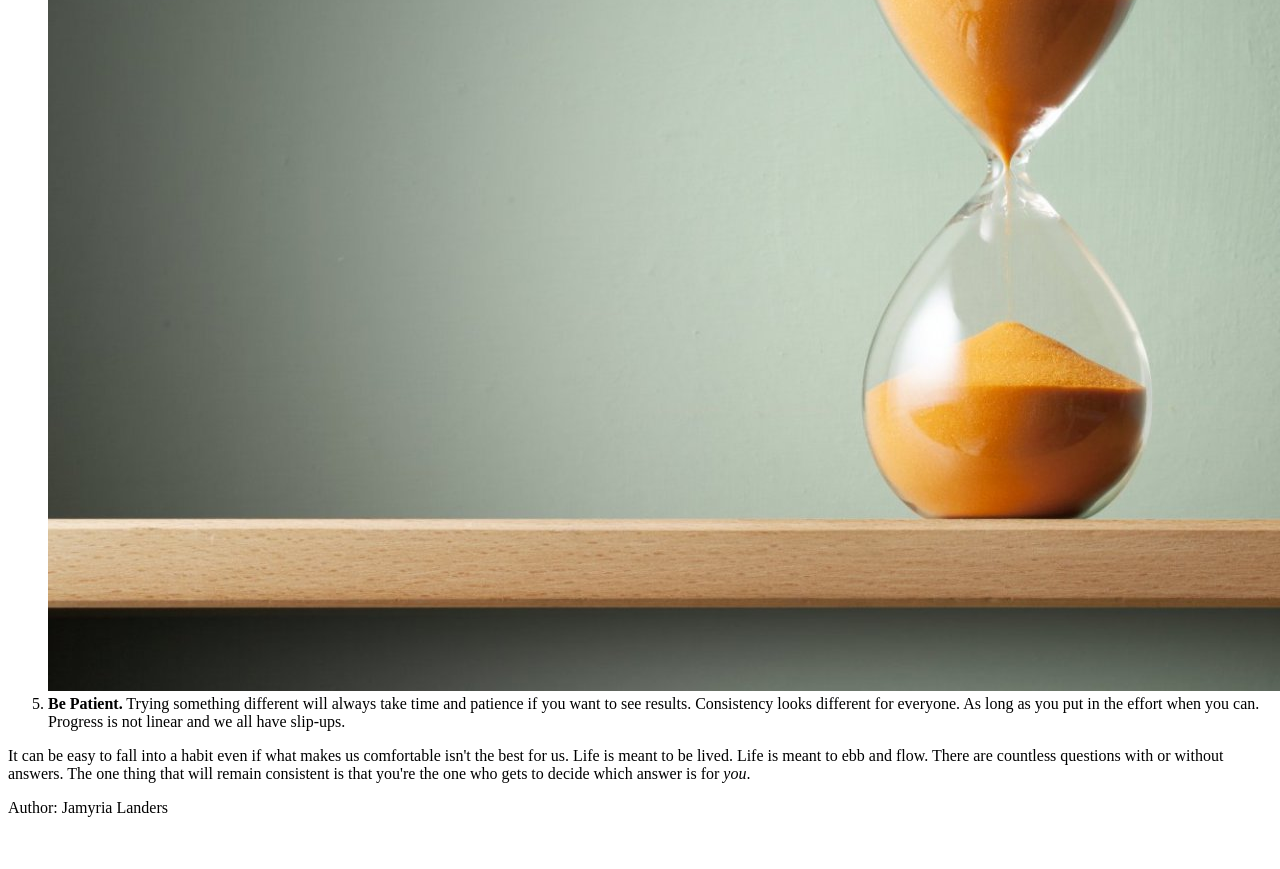
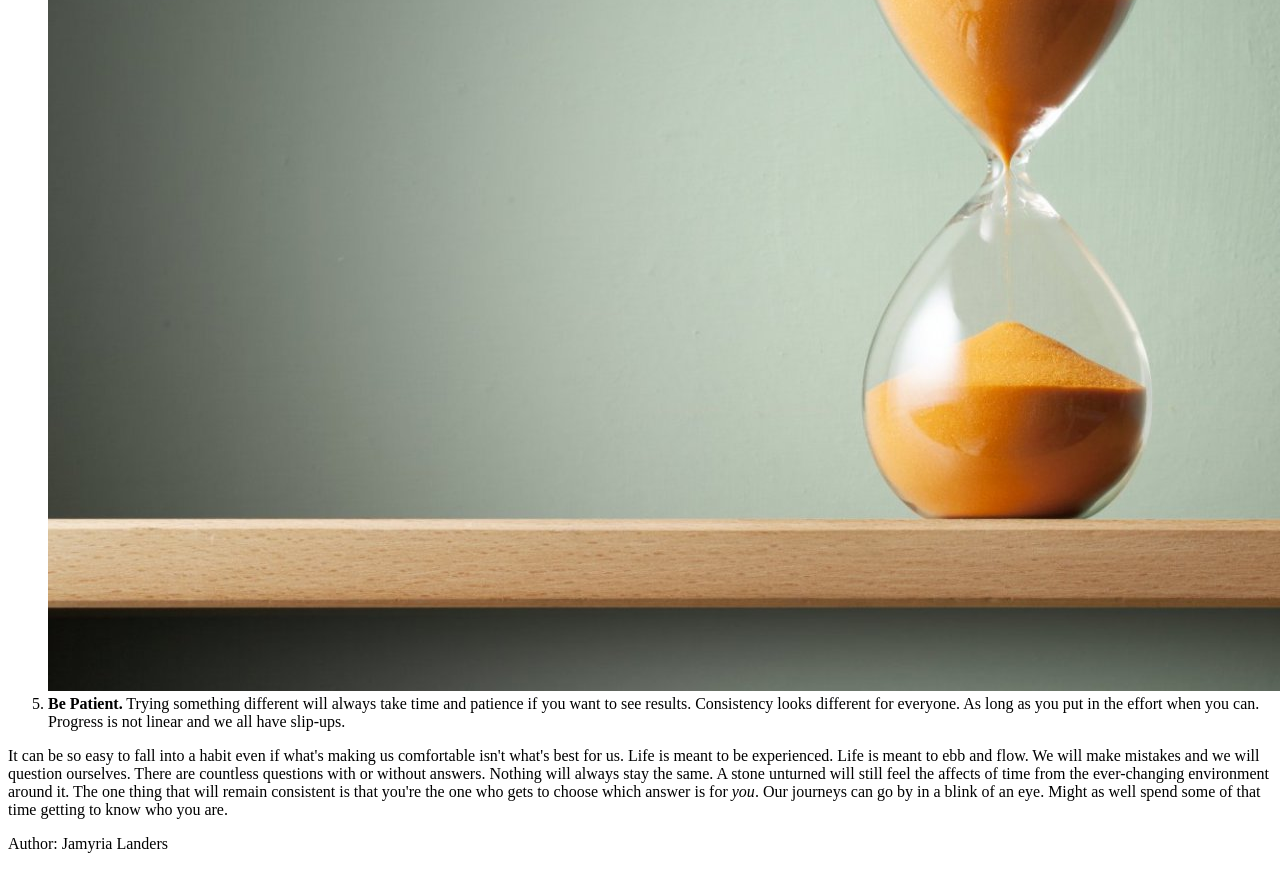
Before and after one commit to PT-Web-Dev-Jan-23/js-assignment-4-html-me-something-landersja, a website: page index.html in a window 1280 px wide. Shown: the part 2750-3619 px from the top of the page. Before the commit the page ends 3583 px from the top, so only its background shows below. Drawn offline with Linux system fonts and the light colour scheme.

Commit message:
9th update html

```diff
--- a/index.html
+++ b/index.html
@@ -28,7 +28,7 @@
   <li><b>Be Patient.</b> Trying something different will always take time and patience if you want to see results. Consistency looks different for everyone. As long as you put in the effort when you can. Progress is not linear and we all have slip-ups.</li>
 </ol>
 
-<p> It can be easy to fall into a habit even if what makes us comfortable isn't the best for us. Life is meant to be lived. Life is meant to ebb and flow. There are countless questions with or without answers. The one thing that will remain consistent is that you're the one who gets to decide which answer is for <em>you</em>. </p>
+<p> It can be so easy to fall into a habit even if what's making us comfortable isn't what's best for us. Life is meant to be experienced. Life is meant to ebb and flow. We will make mistakes and we will question ourselves. There are countless questions with or without answers. Nothing will always stay the same. A stone unturned will still feel the affects of time from the ever-changing environment around it. The one thing that will remain consistent is that you're the one who gets to choose which answer is for <em>you</em>. Our journeys can go by in a blink of an eye. Might as well spend some of that time getting to know who you are. </p>
    </header>
    </article>
 
```
